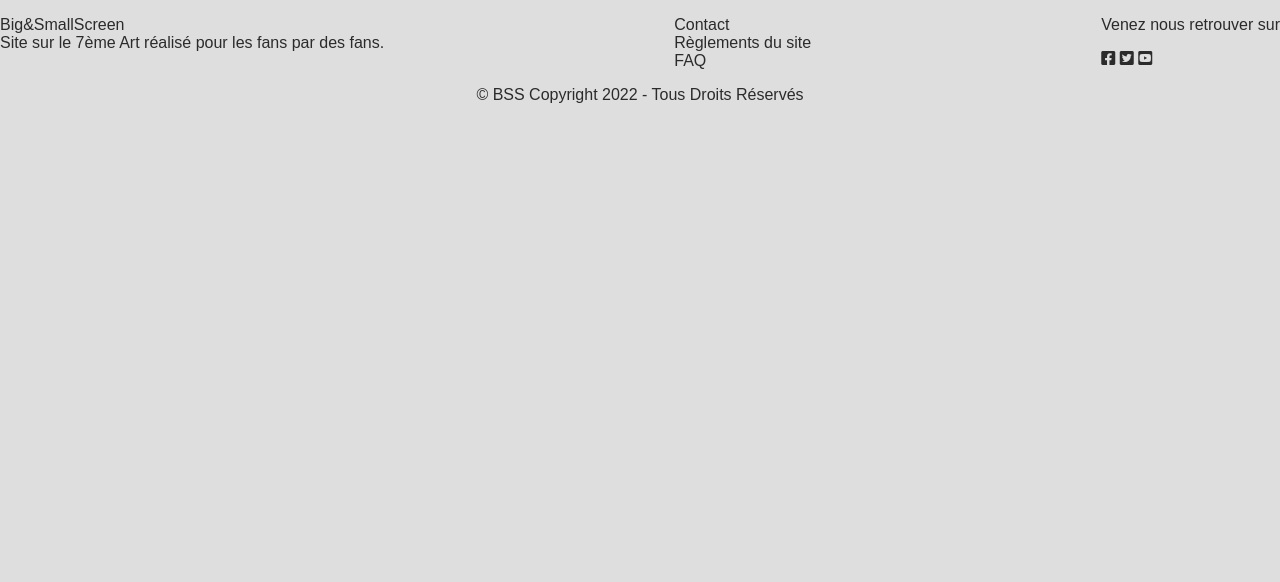
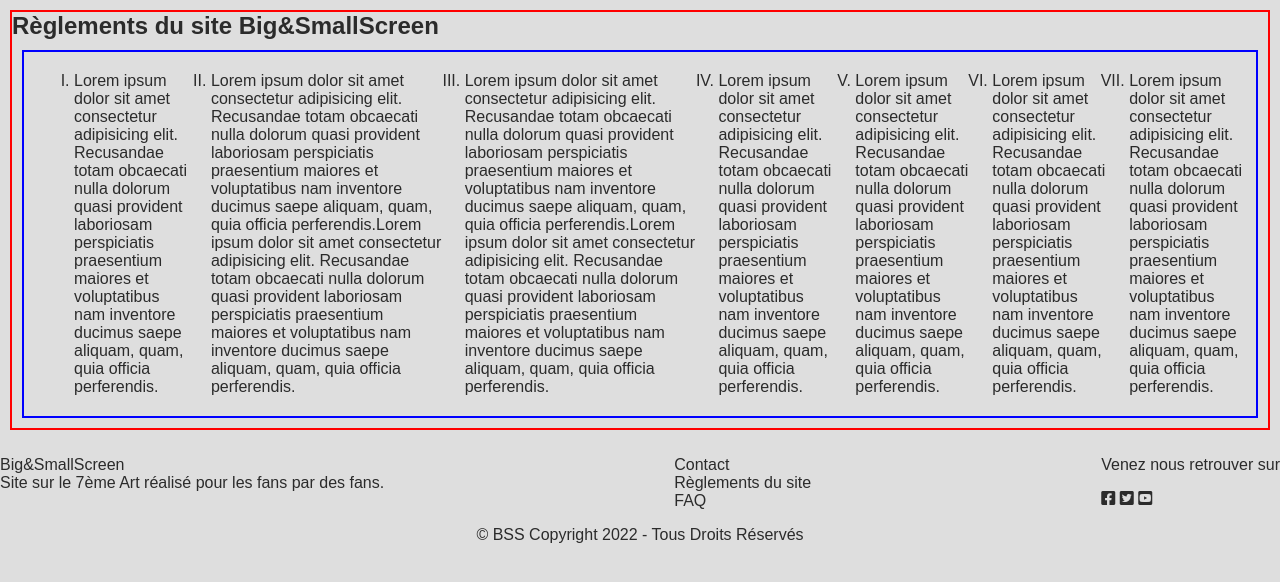
Before and after one commit to RmNLcN06/BigSmallScreen, a PHP site: the page made by pages/reglements.php in a window 1280 px wide. Shown: the top 582 px of the page. Run offline with PHP 8.4, Linux system fonts and the light colour scheme; the template is opened without the code that fills it, so the values that code supplies are empty; some libraries are stand-ins or nearby versions.

Commit message:
Contact and Reglements pages done

```diff
--- /dev/null
+++ b/app/scss/pages/_juridique.scss
@@ -0,0 +1,24 @@
+.juridique
+{
+    border: 2px solid red;
+    margin: 10px;
+    display: flex;
+    justify-content: center;
+    flex-direction: column;
+    flex-wrap: nowrap;
+
+    ol
+    {
+        border: 2px solid blue;
+        margin: 10px;
+        display: flex;
+        justify-content: center;
+
+        li
+        {
+            margin: 20px 10px;
+            list-style-type: upper-roman;
+        }
+
+    }
+}
--- a/app/scss/style.scss
+++ b/app/scss/style.scss
@@ -30,6 +30,7 @@
 @forward 'pages/connexion';
 @forward 'pages/article';
 @forward 'pages/category';
+@forward 'pages/juridique';
 
 // 6. Themes Rules :
 @forward 'themes/default';
--- a/dist/style.css
+++ b/dist/style.css
@@ -402,4 +402,23 @@
 .categorie__container--wrapper .page__wrapper .active {
   font-weight: bolder;
   color: blue;
+}
+
+.juridique {
+  border: 2px solid red;
+  margin: 10px;
+  display: flex;
+  justify-content: center;
+  flex-direction: column;
+  flex-wrap: nowrap;
+}
+.juridique ol {
+  border: 2px solid blue;
+  margin: 10px;
+  display: flex;
+  justify-content: center;
+}
+.juridique ol li {
+  margin: 20px 10px;
+  list-style-type: upper-roman;
 }/*# sourceMappingURL=style.css.map */
--- a/pages/reglements.php
+++ b/pages/reglements.php
@@ -0,0 +1,26 @@
+<section class="juridique">
+    <h1>Règlements du site Big&SmallScreen</h1>
+    <ol>
+        <li>
+            Lorem ipsum dolor sit amet consectetur adipisicing elit. Recusandae totam obcaecati nulla dolorum quasi provident laboriosam perspiciatis praesentium maiores et voluptatibus nam inventore ducimus saepe aliquam, quam, quia officia perferendis.
+        </li>
+        <li>
+            Lorem ipsum dolor sit amet consectetur adipisicing elit. Recusandae totam obcaecati nulla dolorum quasi provident laboriosam perspiciatis praesentium maiores et voluptatibus nam inventore ducimus saepe aliquam, quam, quia officia perferendis.Lorem ipsum dolor sit amet consectetur adipisicing elit. Recusandae totam obcaecati nulla dolorum quasi provident laboriosam perspiciatis praesentium maiores et voluptatibus nam inventore ducimus saepe aliquam, quam, quia officia perferendis.
+        </li>
+        <li>
+            Lorem ipsum dolor sit amet consectetur adipisicing elit. Recusandae totam obcaecati nulla dolorum quasi provident laboriosam perspiciatis praesentium maiores et voluptatibus nam inventore ducimus saepe aliquam, quam, quia officia perferendis.Lorem ipsum dolor sit amet consectetur adipisicing elit. Recusandae totam obcaecati nulla dolorum quasi provident laboriosam perspiciatis praesentium maiores et voluptatibus nam inventore ducimus saepe aliquam, quam, quia officia perferendis.
+        </li>
+        <li>
+            Lorem ipsum dolor sit amet consectetur adipisicing elit. Recusandae totam obcaecati nulla dolorum quasi provident laboriosam perspiciatis praesentium maiores et voluptatibus nam inventore ducimus saepe aliquam, quam, quia officia perferendis.
+        </li>
+        <li>
+            Lorem ipsum dolor sit amet consectetur adipisicing elit. Recusandae totam obcaecati nulla dolorum quasi provident laboriosam perspiciatis praesentium maiores et voluptatibus nam inventore ducimus saepe aliquam, quam, quia officia perferendis.
+        </li>
+        <li>
+            Lorem ipsum dolor sit amet consectetur adipisicing elit. Recusandae totam obcaecati nulla dolorum quasi provident laboriosam perspiciatis praesentium maiores et voluptatibus nam inventore ducimus saepe aliquam, quam, quia officia perferendis.
+        </li>
+        <li>
+            Lorem ipsum dolor sit amet consectetur adipisicing elit. Recusandae totam obcaecati nulla dolorum quasi provident laboriosam perspiciatis praesentium maiores et voluptatibus nam inventore ducimus saepe aliquam, quam, quia officia perferendis.
+        </li>
+    </ol>
+</section>
```
Also changed, not shown: pages/contact.php (+4 -4 lines), articles/article_actualite.php (added), articles/article_critique.php (added), articles/article_film.php (added), articles/article_serie.php (added), req/_contact.php (added), 1 other file.
